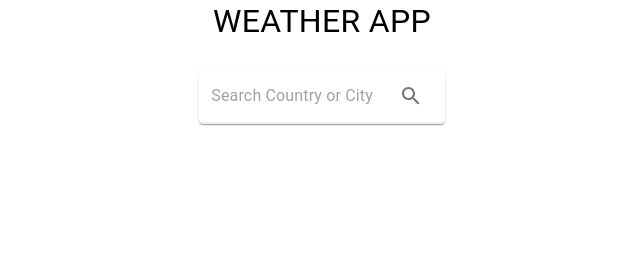
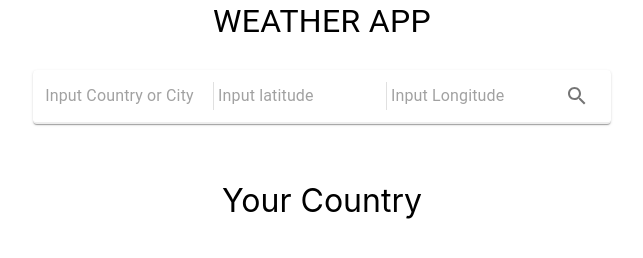
Before and after one commit to dodimoop/weather, a React (Create React App) app: page / in a window 1280 px wide. Shown: the part 168-426 px from the top of the page, without its empty margins (318-961 px from the left). Built offline with nearby package versions, Linux system fonts and the light colour scheme.

Commit message:
Changes used React Hook

```diff
--- a/src/Search/Search.js
+++ b/src/Search/Search.js
@@ -1,39 +1,14 @@
-import React, { Component } from 'react';
-import { CardMedia, Grid, Typography, Paper, IconButton, InputBase } from '@material-ui/core';
+import React, { useState } from 'react';
+import { CardMedia, Grid, Typography, Paper, IconButton, InputBase, Divider } from '@material-ui/core';
 import { Search as SearchIcon } from '@material-ui/icons';
 
-class Search extends Component {
+const Search = () => {
 
-  state = {
-    currentInput: ''
-  }
+    const [getCountry, setCountry] = useState(null)
 
-  async componentDidMount() {
-    await this.resetAllSearch()
-  }
-
-  onInputHandler = async (e) => {
-    let inputText = e.target.value
-    console.log(inputText);
-    await this.setState({currentInput: inputText})
-
-    if(this.state.currentInput.length < 1) {
-      this.resetAllSearch()
+    const buttonHandler = () => {
+      alert(getCountry)
     }
-  }
-
-  ButtonHandle = async () => {
-    let { currentInput } = this.state
-
-    alert(currentInput)
-
-  }
-
-  resetAllSearch = async () => {
-    this.setState({currentInput: ''})
-  }
-
-  render() {
 
     return (
       <div className="Search">
@@ -47,23 +22,35 @@ class Search extends Component {
           WEATHER APP
         </Typography>
         <Grid container justify="center" style={{padding: '25px'}}>
-          <Paper style={{padding: '4px 12px', display: 'flex', alignItems: 'center', width: '18%', borderBottom: '2px solid #eee' }}>
+          <Paper style={{padding: '4px 12px', display: 'flex', alignItems: 'center', width: '45%', borderBottom: '2px solid #eee' }}>
             <InputBase
-              placeholder="Search Country or City"
-              onInput={this.onInputHandler}
+              placeholder="Input Country or City"
+              onChange={(e) => setCountry(e.target.value)}
+            />
+            <Divider style={{height: '28px', margin: '4px'}} orientation="vertical" />
+            <InputBase
+              placeholder="Input latitude"
+            />
+            <Divider style={{height: '28px', margin: '4px'}} orientation="vertical" />
+            <InputBase
+              placeholder="Input Longitude"
             />
             <IconButton
               style={{padding: '10px'}}
               aria-label="search"
-              onClick={() => this.ButtonHandle()}>
+              onClick={() => buttonHandler()}
+              >
               <SearchIcon />
             </IconButton>
           </Paper>
+        </Grid>
+        <Grid container justify="center">
+          <p style={{textAlign: 'center', fontSize: '32px'}}>
+            Your Country {getCountry}
+          </p>
         </Grid>
       </div>
     )
   }
 
-}
-
 export default Search
```
